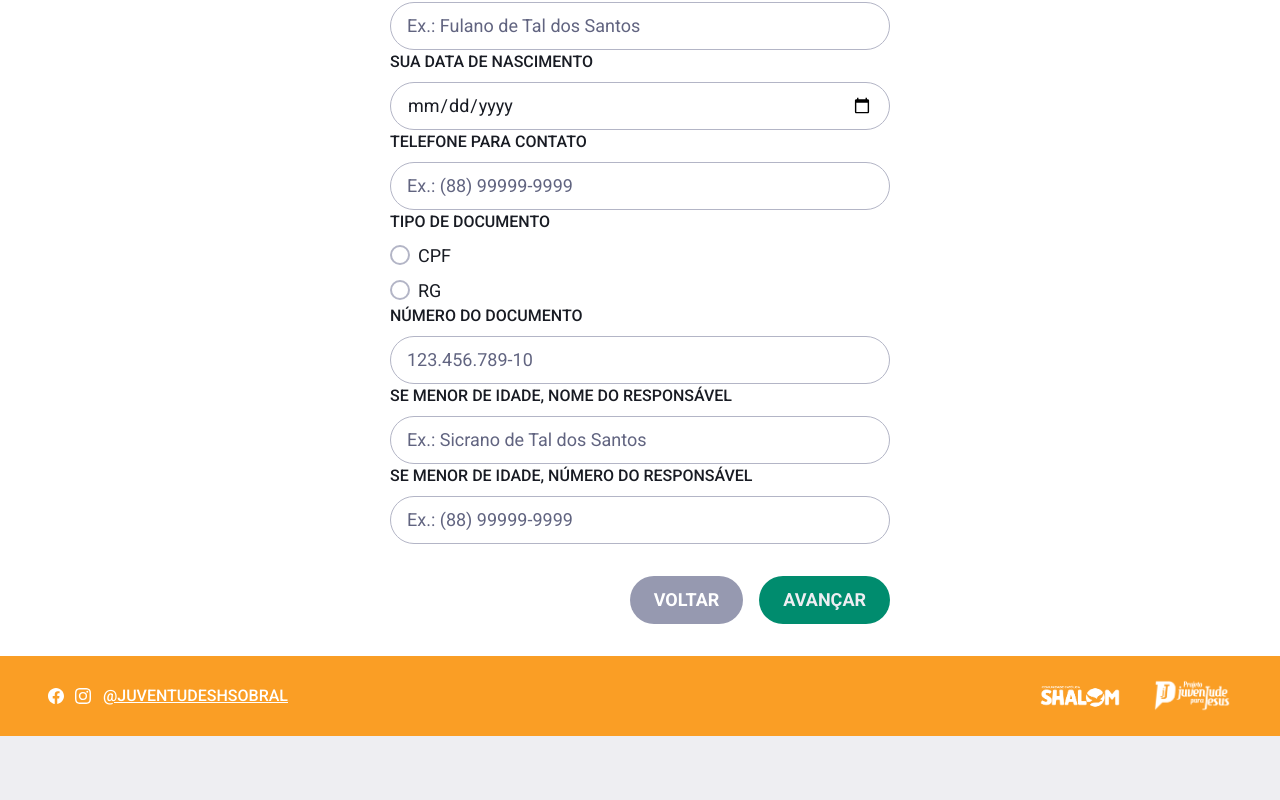
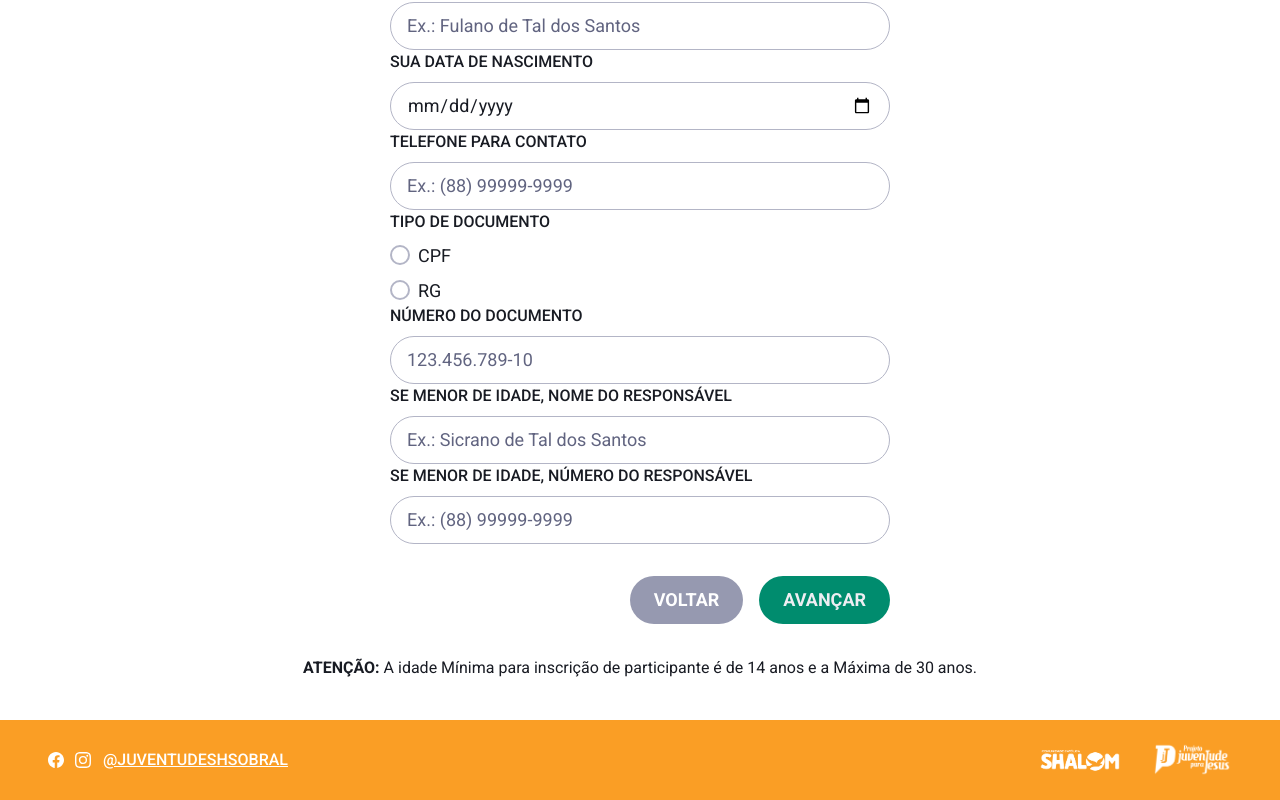
Before and after one commit to kefrenkennedy/shalom-project, a Next.js app: page / in a window 1280 px wide. Shown: the part 2599-3399 px from the top of the page. Before the commit the page ends 3335 px from the top, so only its background shows below. Built offline with nearby package versions, Linux system fonts and the light colour scheme; no server answers.

Commit message:
feat: add age validation on registration form

```diff
--- a/src/components/forms/composites/RegistrationForm/index.tsx
+++ b/src/components/forms/composites/RegistrationForm/index.tsx
@@ -24,6 +24,7 @@ import {
 import { zodResolver } from '@hookform/resolvers/zod';
 import { AxiosError } from 'axios';
 import { cpf } from 'cpf-cnpj-validator';
+import dayjs from 'dayjs';
 import Link from 'next/link';
 import { useRouter } from 'next/router';
 import { z } from 'zod';
@@ -183,6 +184,26 @@ const FormSchema = z
     {
       message: 'CPF inválido',
       path: ['document_number'],
+    },
+  )
+  .refine(
+    (data) => {
+      const age = dayjs(new Date()).diff(data.birthdate, 'years');
+      return !(data.type === 'PARTICIPANTE' && age > 30);
+    },
+    {
+      message: 'Idade máxima de participante é de 30 anos',
+      path: ['birthdate'],
+    },
+  )
+  .refine(
+    (data) => {
+      const age = dayjs(new Date()).diff(data.birthdate, 'years');
+      return !(data.type === 'PARTICIPANTE' && age < 14);
+    },
+    {
+      message: 'Idade mínima de participante é de 14 anos',
+      path: ['birthdate'],
     },
   );
 
@@ -751,6 +772,10 @@ export function RegistrationForm() {
           </Box>
         </Stack>
       </Flex>
+      <Text mb="10" px="10" align="center">
+        <strong>ATENÇÃO:</strong> A idade Mínima para inscrição de participante
+        é de 14 anos e a Máxima de 30 anos.
+      </Text>
     </Flex>
   );
 }
--- a/src/components/modals/ModalSendPayment/index.tsx
+++ b/src/components/modals/ModalSendPayment/index.tsx
@@ -120,6 +120,9 @@ export function ModalSendPayment({
         <ModalOverlay />
         <ModalContent>
           <ModalHeader alignSelf="center">Comprovante de pagamento</ModalHeader>
+          <Text align="center" mb="5">
+            <strong>ATENÇÃO!</strong> Não fazemos reembolso.
+          </Text>
           <ModalCloseButton />
           <ModalBody>
             <VStack>
```
